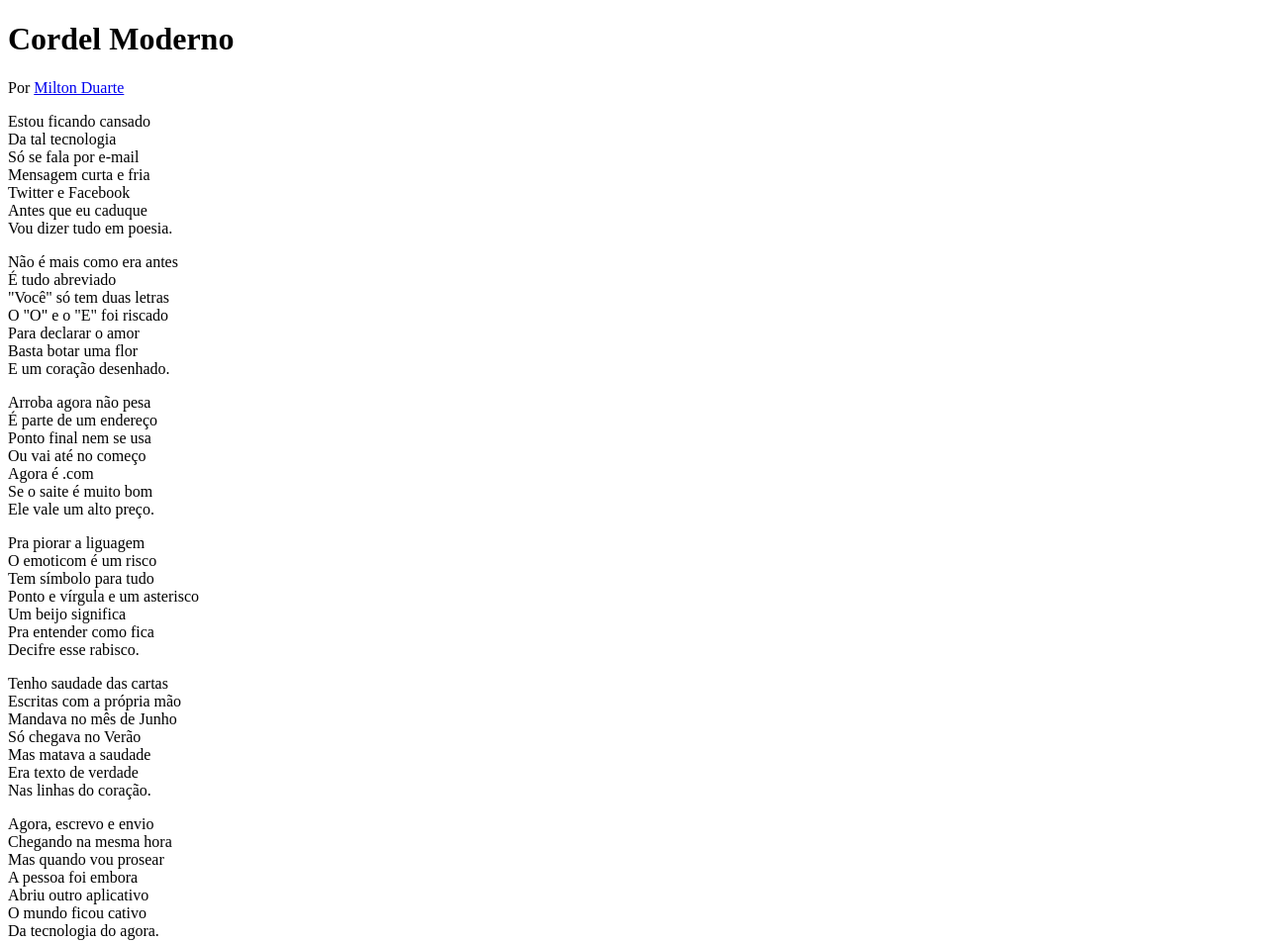
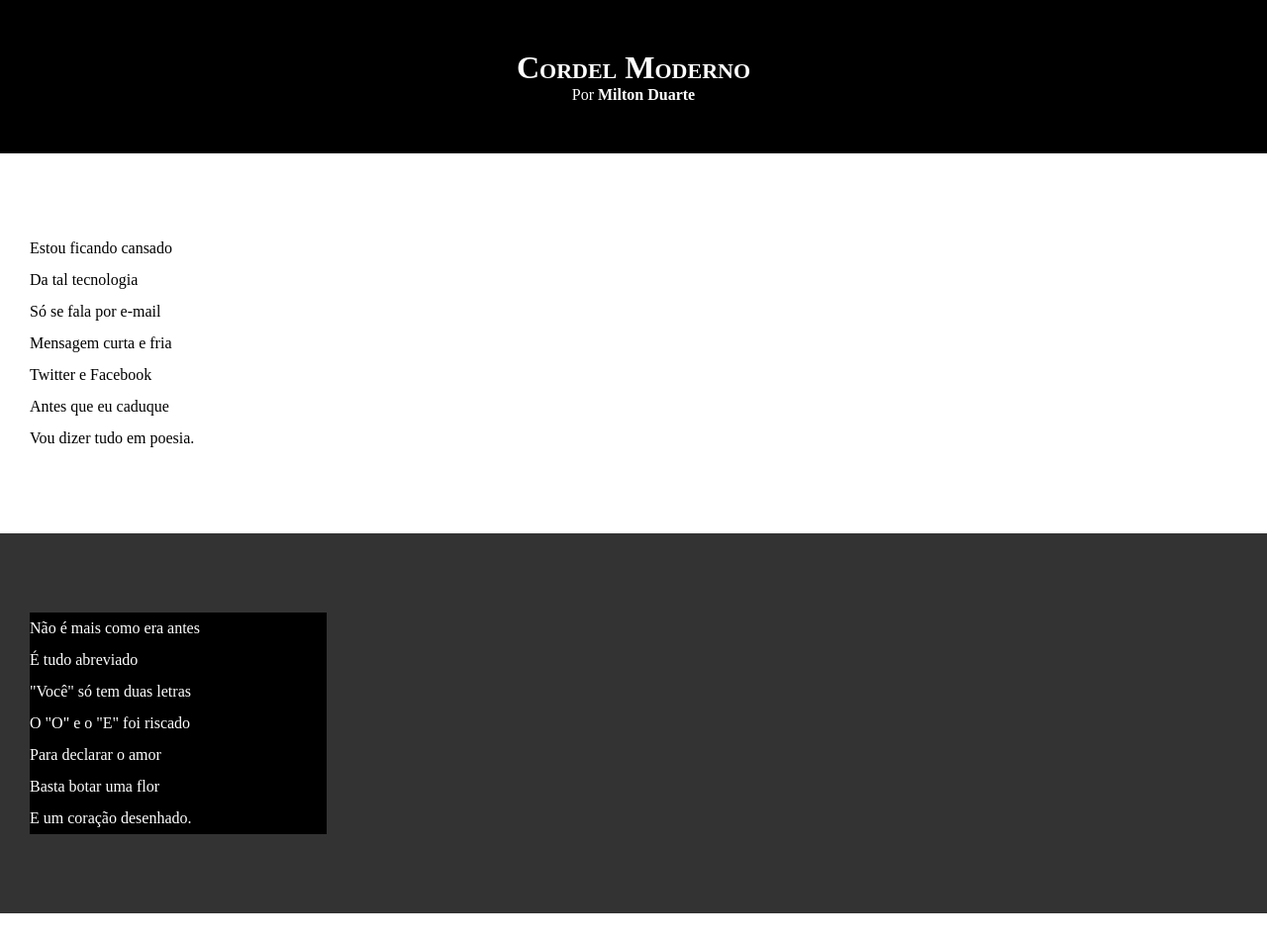
Before and after one commit to wsosene/HTML-CSS, a plain HTML site: page Desafios/desafio 12/index.html in a window 1280 px wide. Shown: the top 953 px of the page at 99% size. Drawn offline with Linux system fonts and the light colour scheme.

Commit message:
atualizar

```diff
--- a/Desafios/desafio 12/estilo/style.css
+++ b/Desafios/desafio 12/estilo/style.css
@@ -1 +1,65 @@
 @charset "UTF-8";
+
+* {
+    margin: 0px;
+    padding: 0px;
+}
+
+html, body {
+    min-height: 100vh;
+    background-color: darkgray;
+}
+
+header {
+    background-color: black;
+    color: white;
+    text-align: center;
+}
+
+header > h1 {
+    padding-top: 50px;
+    font-variant: small-caps;
+}
+
+header > p {
+    padding-bottom: 50px;
+}
+
+header a, footer a {
+    color: white;
+    text-decoration: none;
+    font-weight: bolder;
+}
+
+header a:hover, footer a:hover {
+    text-decoration: underline;
+}
+
+section {
+    padding-top: 10vh;
+    padding-bottom: 10vh;
+    line-height: 2em;
+    padding-left: 30px;
+}
+
+section.normal {
+    background-color: white;
+    color: black;
+}
+
+section.imagem {
+    background-color: rgb(51, 51, 51);
+    color: white;
+}
+
+section.imagem > p {
+    width: 300px;
+    background-color: rgb(0, 0, 0.253);
+}
+
+footer {
+    background-color: black;
+    color: white;
+    text-align: center;
+    padding: 10px;
+}
--- a/Desafios/desafio 12/index.html
+++ b/Desafios/desafio 12/index.html
@@ -15,7 +15,7 @@
         </p>
     </header>
 
-    <section>
+    <section class="normal">
         <p>
             Estou ficando cansado <br>
             Da tal tecnologia <br>
@@ -27,7 +27,7 @@
         </p>
     </section>
 
-    <section>
+    <section class="imagem">
         <p>
             Não é mais como era antes <br>
             É tudo abreviado <br>
@@ -39,7 +39,7 @@
         </p>
     </section>
 
-    <section>
+    <section class="normal">
         <p>
             Arroba agora não pesa <br>
             É parte de um endereço <br>
@@ -62,7 +62,7 @@
 
     </section>
 
-    <section>
+    <section class="imagem">
         <p>
             Tenho saudade das cartas <br>
             Escritas com a própria mão <br>
@@ -74,7 +74,7 @@
         </p>
     </section>
 
-    <section>
+    <section class="normal">
         <p>
             Agora, escrevo e envio <br>
             Chegando na mesma hora <br>
```
